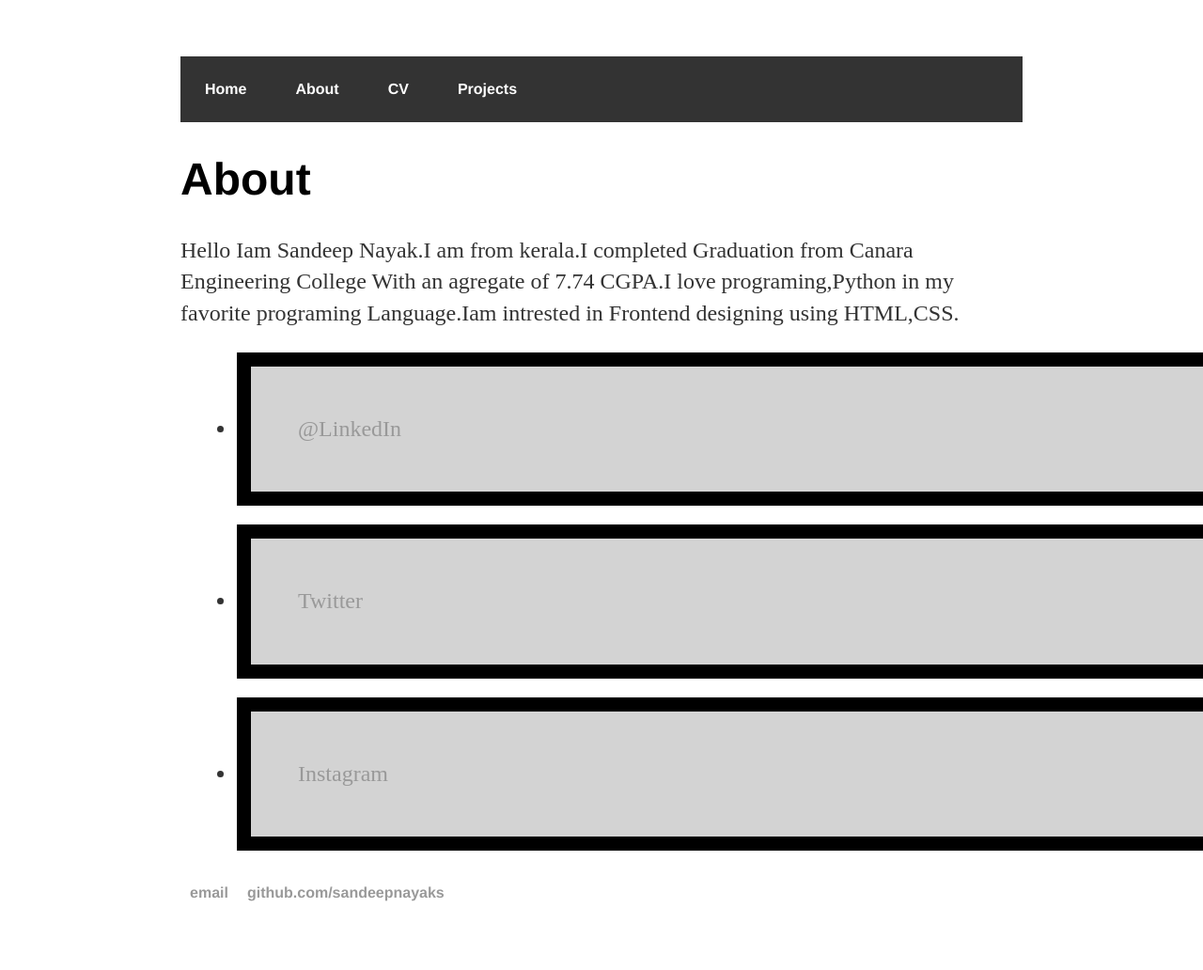
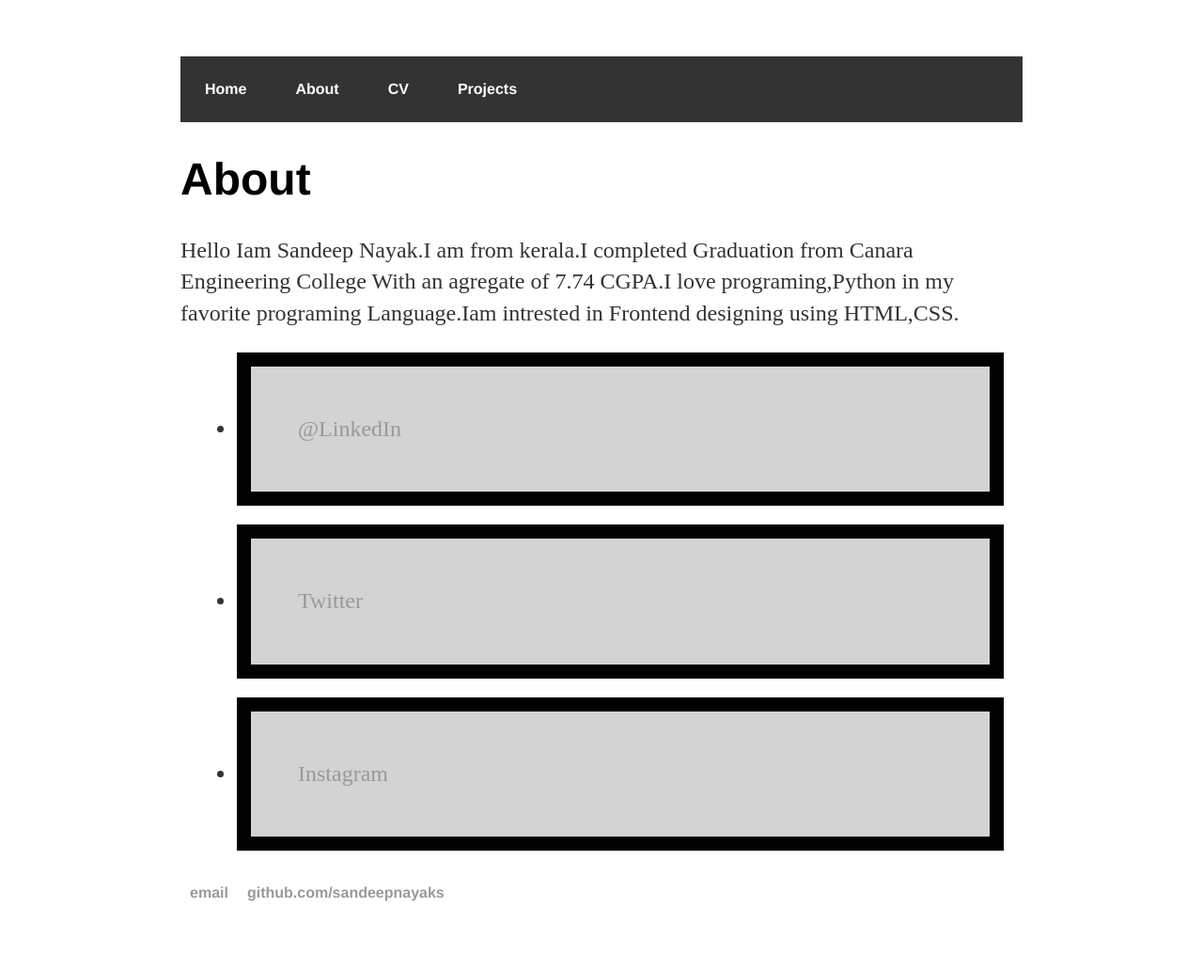
Before and after one commit to sandeepnayaks/sandeepnayaks.github.io, a Jekyll site: the page built from about/index.html, in a window 1280 px wide. Shown: the whole page at 94% size. Built offline with Jekyll 4.4.1, drawn with Linux system fonts in a browser that asks for light colours.

Commit message:
Update main.css

```diff
--- a/css/main.css
+++ b/css/main.css
@@ -18,7 +18,7 @@ nav ul li, footer ul li { display: inline; margin-right: 20px; float: left; }
 
 
  div ul li{background-color: lightgrey;
-  width: 1000px;
+
   border: 15px solid black;
   padding: 50px;
   margin: 20px;
```
